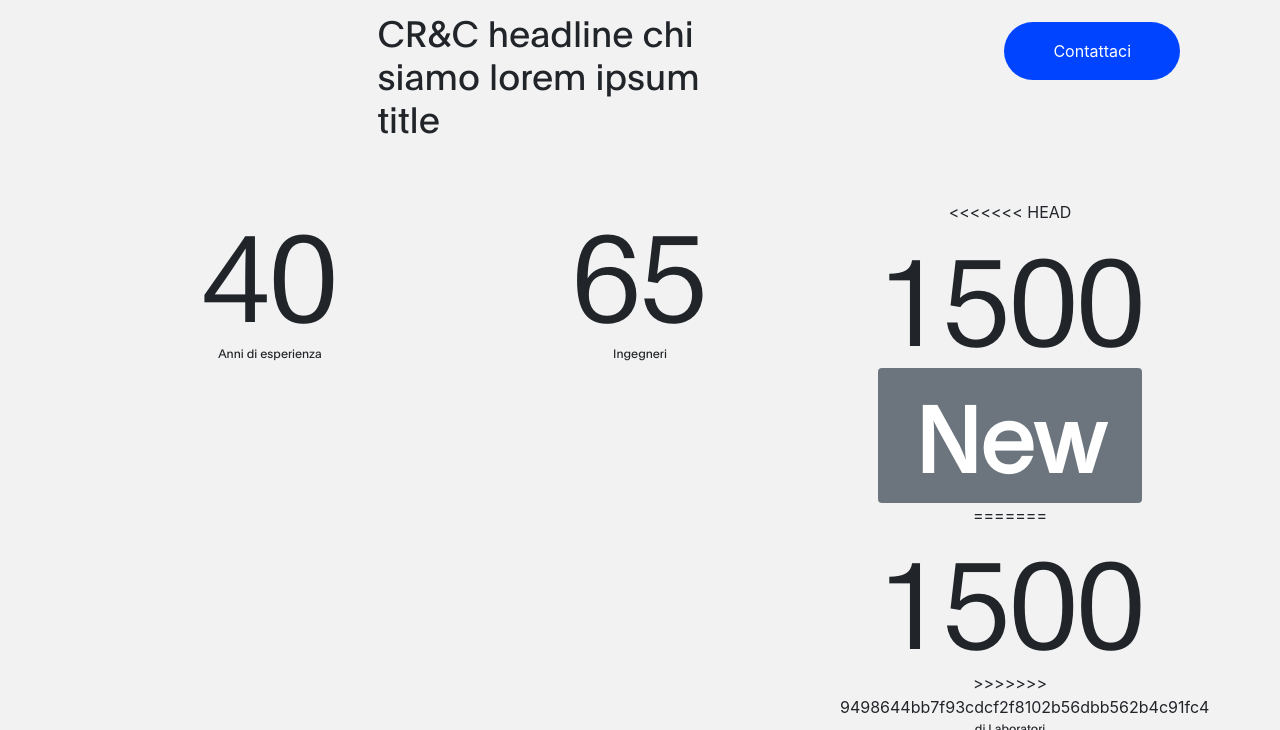
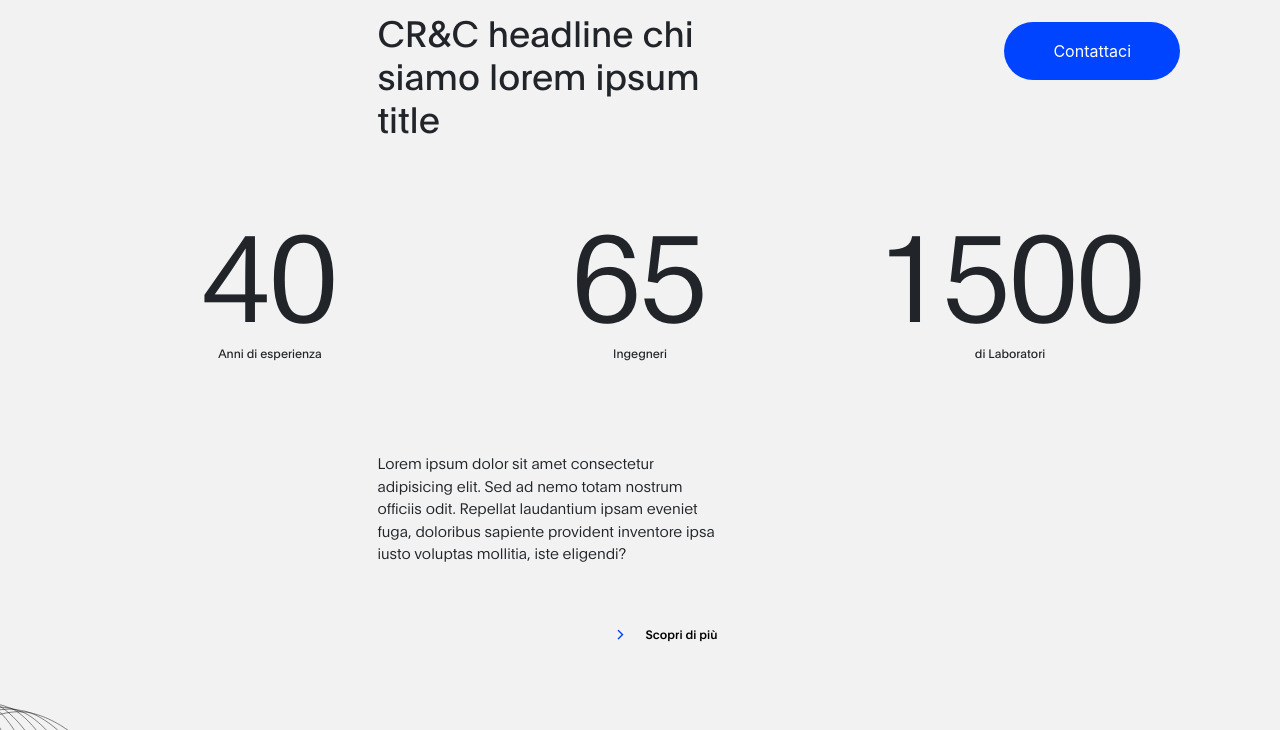
Before and after one commit to pierodg/sito-crc, a PHP site: page / in a window 1280 px wide. Shown: the part 2616-3346 px from the top of the page. Run offline with PHP 8.4, Linux system fonts and the light colour scheme; some web fonts are replaced.

Commit message:
fix files

```diff
--- a/index.php
+++ b/index.php
@@ -218,11 +218,8 @@
                     <p class="font-regular link">Ingegneri</p>
                 </div>
                 <div class="col-4 text-center">
-<<<<<<< HEAD
-                    <h1 class="big-numb font-light count font-light">1500<span class="badge badge-secondary">New</span></h1>
-=======
+
                     <h1 class="big-numb font-light font-light numscroller" data-min='0' data-max='1500' data-delay='10' data-increment='10'>1500</h1>
->>>>>>> 9498644bb7f93cdcf2f8102b56dbb562b4c91fc4
                     <p class="font-regular link">di Laboratori</p>
                 </div>
             </div>
```
